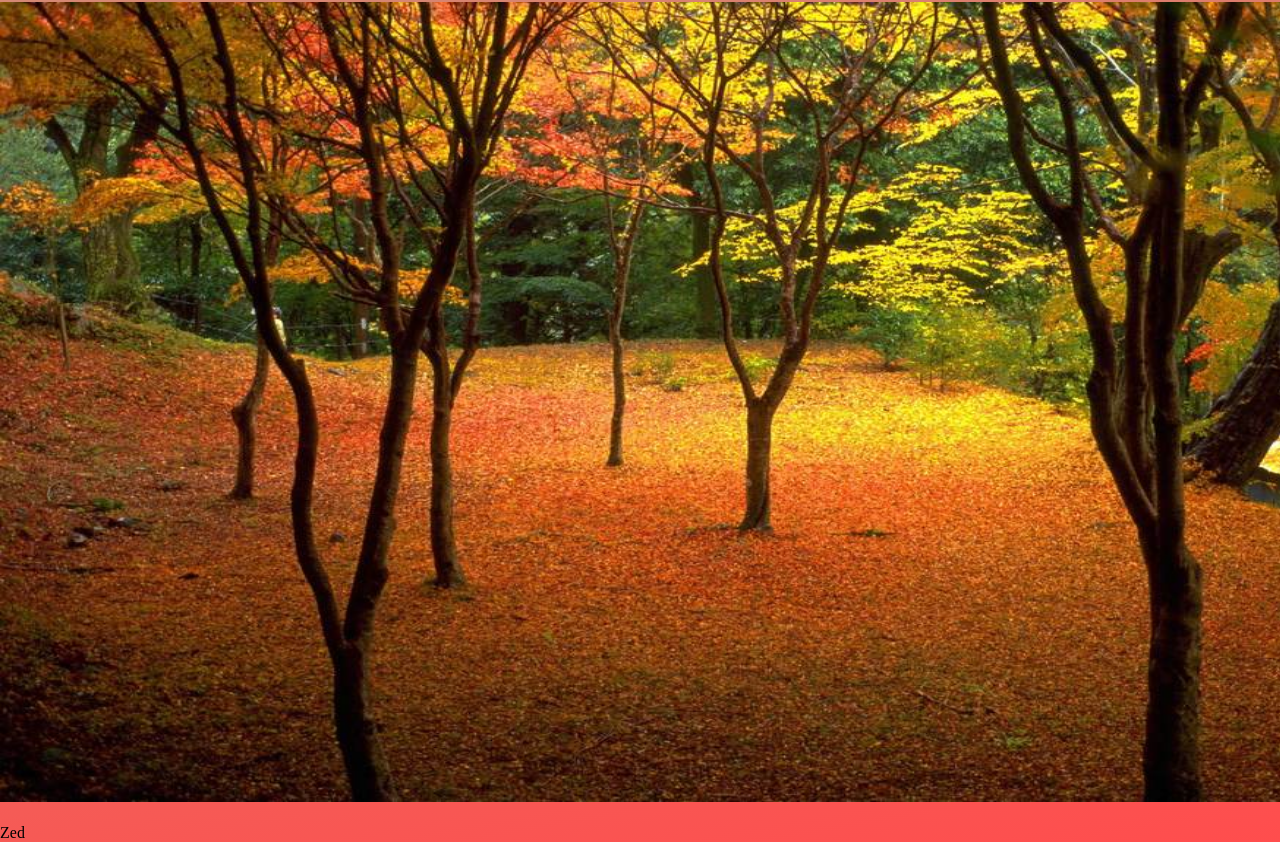
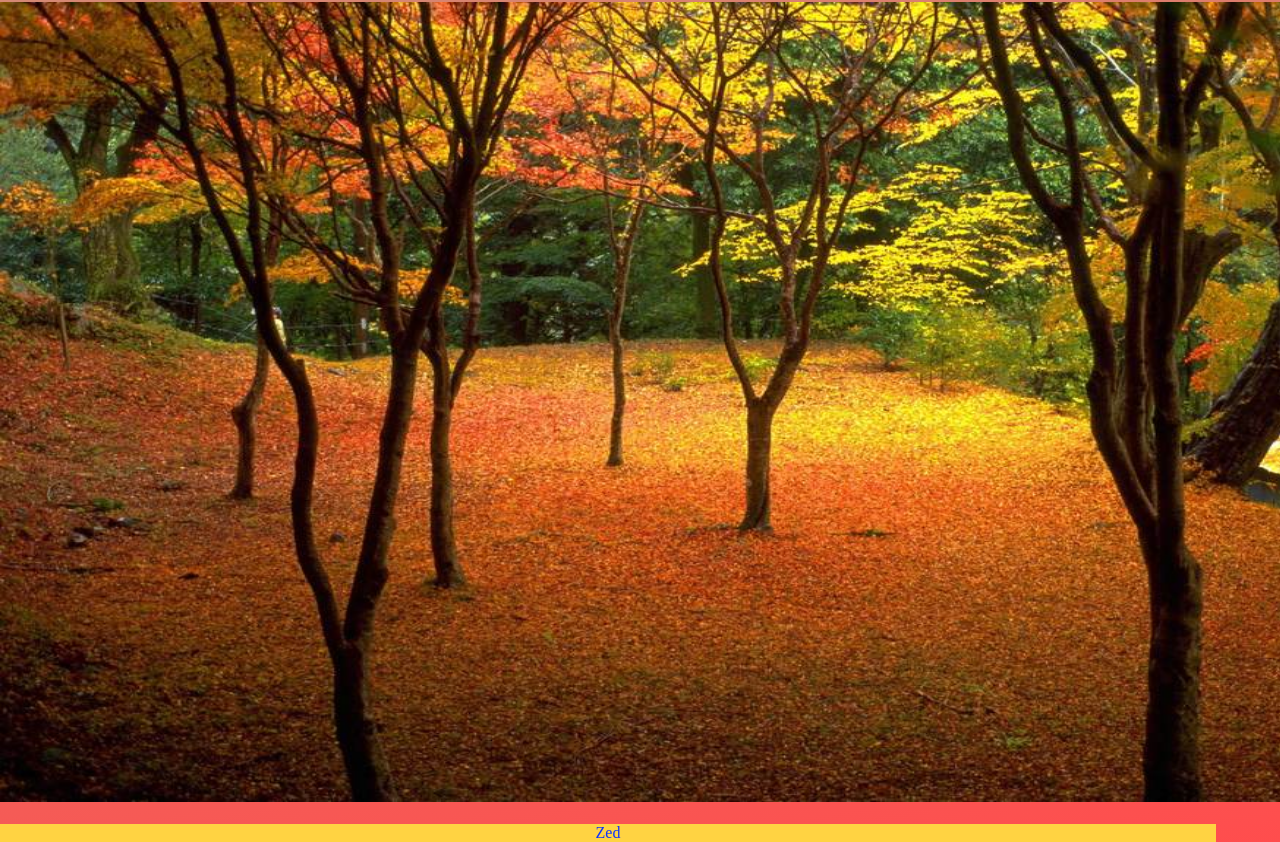
Before and after one commit to huangbuqiang/resume, a plain HTML site: page Resume.html in a window 1280 px wide. Shown: the part 2115-2957 px from the top of the page. Drawn offline with Linux system fonts and the light colour scheme.

Commit message:
Update Resume style.css

```diff
--- a/Resume style.css
+++ b/Resume style.css
@@ -98,3 +98,14 @@ float: left;
 width: 50px;
 }
 h2 {color: red;}
+
+.footer {
+
+                    left: 10px;
+                    bottom: 5px;
+                    right: 10px;
+                    width: 95%;
+                    background-color: rgb(255, 211, 66);
+                    color: rgb(11, 48, 255);
+                    text-align: center;
+                    }
```
